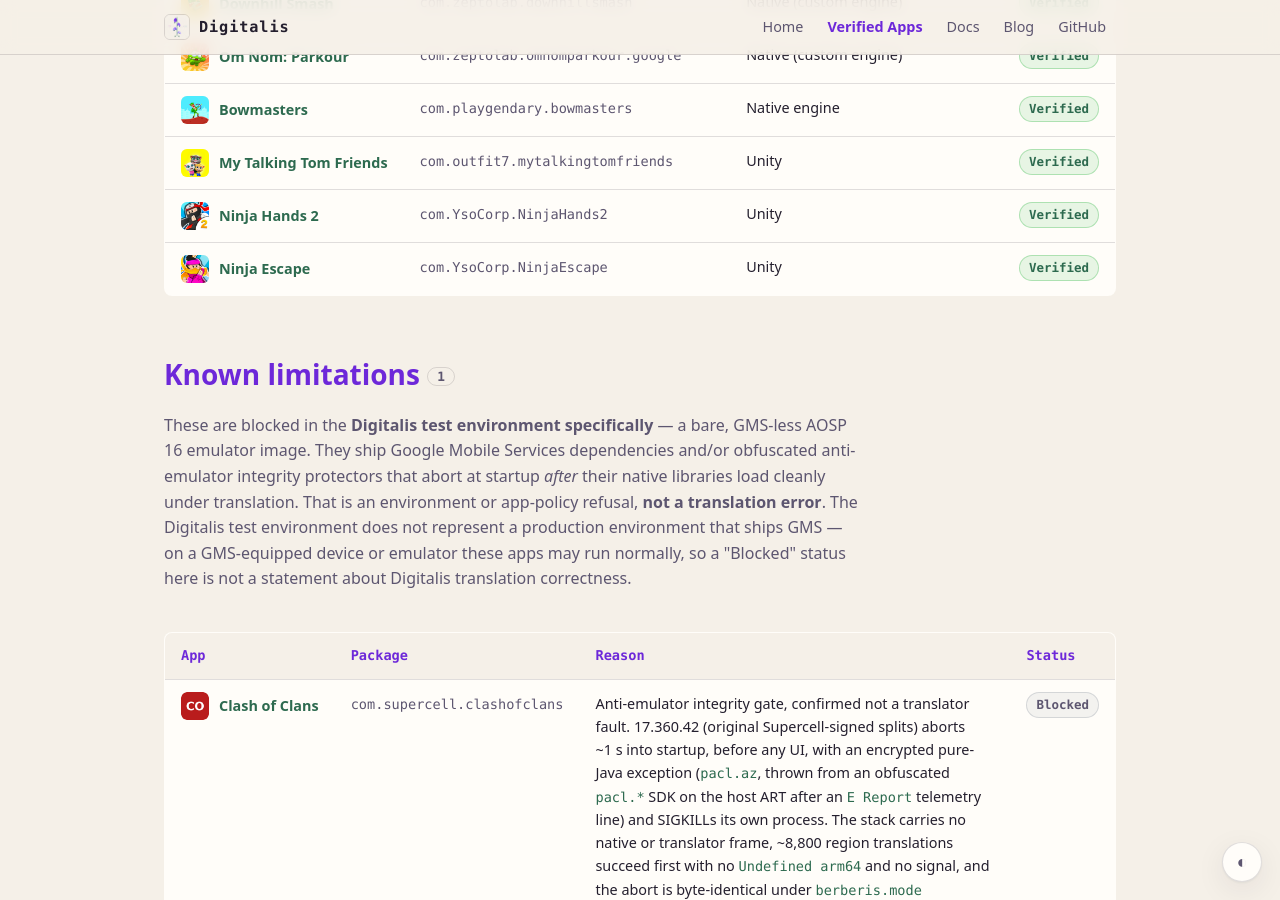
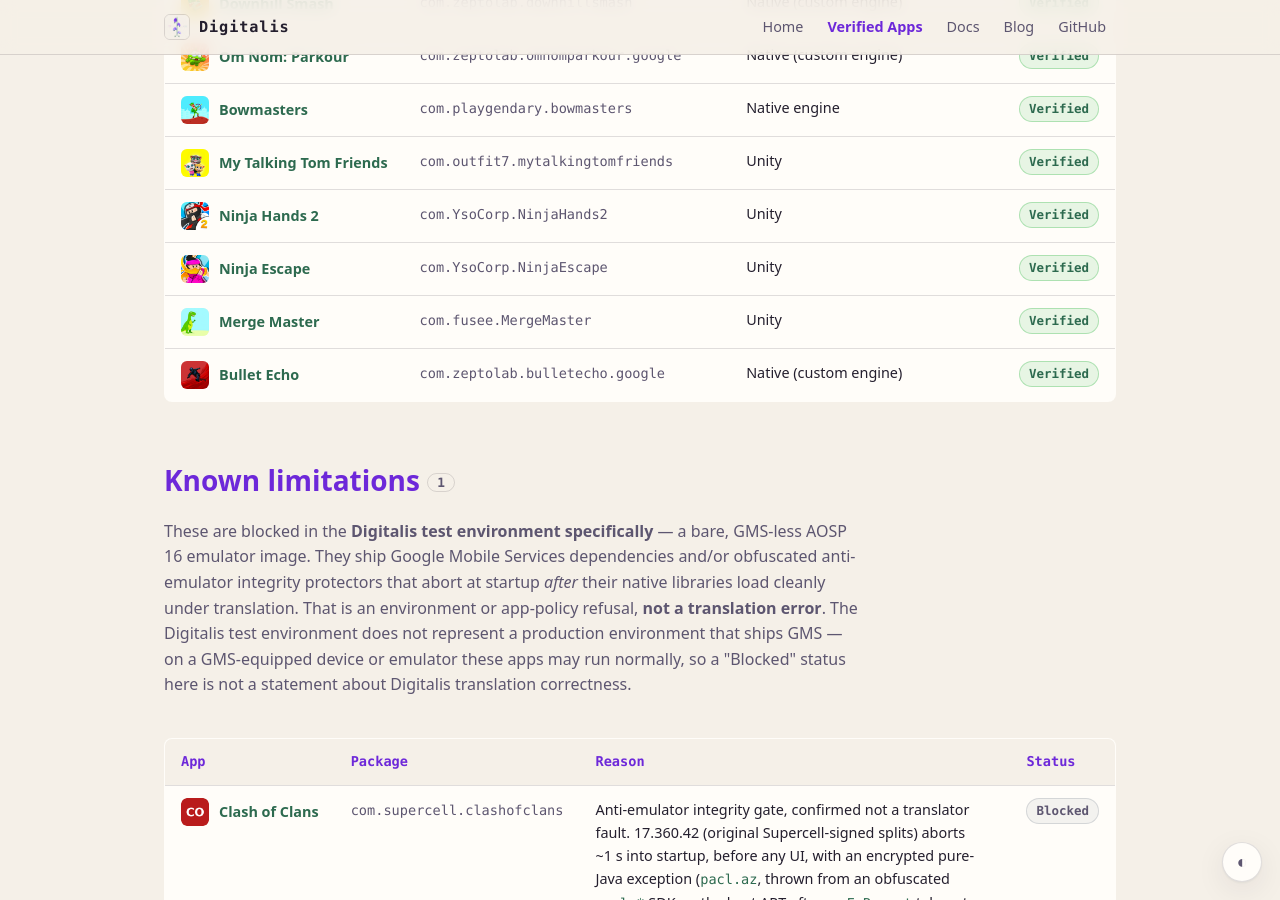
Before and after one commit to DigitalisX64/digitalisx64.github.io, a Jekyll site: the page built from apps.html, in a window 1280 px wide and 900 px high, scrolled down 4108 px. Built offline with Jekyll 4.4.1, drawn with Linux system fonts in a browser that asks for light colours.

Commit message:
apps.yml: add Merge Master and Bullet Echo (verified games) + icons

```diff
--- a/_data/apps.yml
+++ b/_data/apps.yml
@@ -214,6 +214,12 @@ verified:
   - name: 'Ninja Escape'
     package: com.YsoCorp.NinjaEscape
     stack: 'Unity'
+  - name: 'Merge Master'
+    package: com.fusee.MergeMaster
+    stack: 'Unity'
+  - name: 'Bullet Echo'
+    package: com.zeptolab.bulletecho.google
+    stack: 'Native (custom engine)'
 
 # No apps are currently in this state; the section drops out of the page while
 # this list is empty.
```
Also changed, not shown: assets/icons/com.fusee.MergeMaster.png (added), assets/icons/com.zeptolab.bulletecho.google.png (added).
